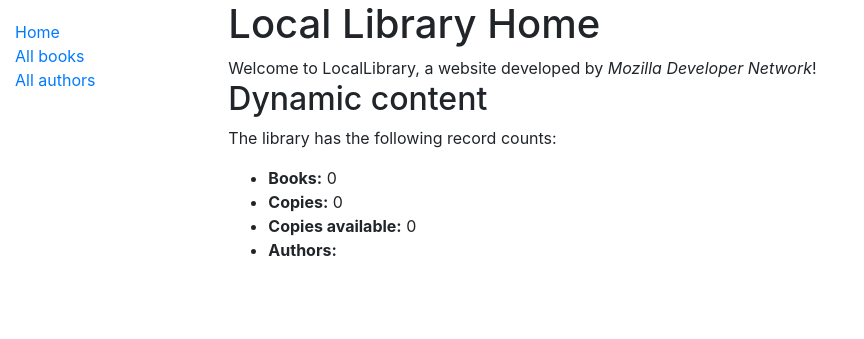
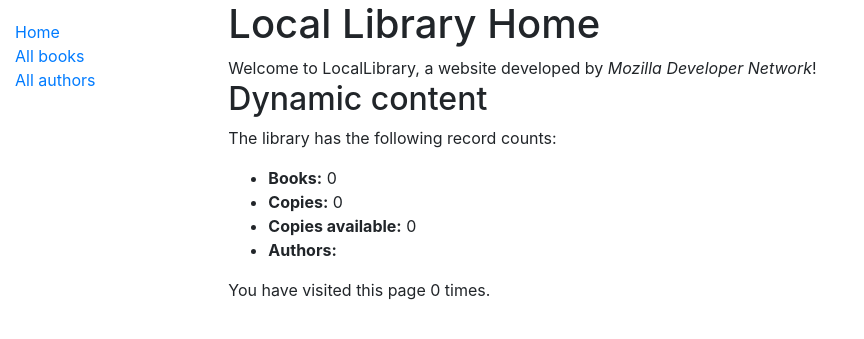
Before and after one commit to baopg-0697/locallibrary, a Django app: page /catalog/ in a window 1280 px wide. Shown: the top 339 px of the page, without its empty margins (0-864 px from the left). Run offline with Django 4.2, Linux system fonts and the light colour scheme; data that the repository does not hold is empty; some libraries are stand-ins or nearby versions.

Commit message:
Commit part 5 Django Tutorial

```diff
--- a/catalog/templates/index.html
+++ b/catalog/templates/index.html
@@ -17,4 +17,11 @@
         <li><strong>{% trans "Authors" %}:</strong> {{ num_authors }}</li>
     </ul>
 
+    <p>
+    {% blocktrans count num_visits=num_visits %}
+    You have visited this page {{ num_visits }} time.
+    {% plural %}
+    You have visited this page {{ num_visits }} times.
+    {% endblocktrans %}
+    </p>
 {% endblock %}
--- a/catalog/views.py
+++ b/catalog/views.py
@@ -18,11 +18,15 @@
     #The all() is implied by default.
     num_author = Author.objects.count()
 
+    num_visits = request.session.get('num_visits', 0)
+    request.session['num_visits'] = num_visits + 1
+
     context = {
         'num_books': num_books,
         'num_instances': num_instances,
         'num_instances_available': num_instances_available,
         'num_author': num_author,
+        'num_visits': num_visits,
     }
 
     #render the HTML template index.html with the data in the context variable
```
